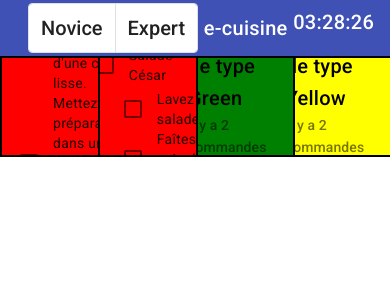
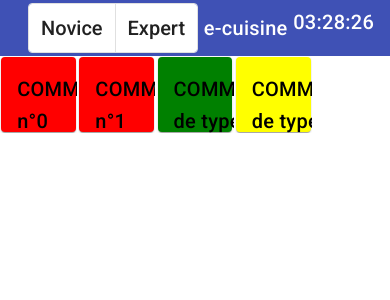
Before and after one commit to EvaRadu/eCuisine, an Angular app: page / in a window 390 px wide. Shown: the top 300 px of the page. Built offline with nearby package versions, Linux system fonts and the light colour scheme.

Commit message:
Responsive grid

```diff
--- a/src/app/app.component.ts
+++ b/src/app/app.component.ts
@@ -1,4 +1,4 @@
-import {Component, OnInit} from '@angular/core';
+import {Component, HostListener, OnInit} from '@angular/core';
 import {Task, tasks} from './tasks';
 
 @Component({
--- a/src/app/board/board.component.html
+++ b/src/app/board/board.component.html
@@ -1,21 +1,21 @@
 <div class="board">
-    <mat-grid-list cols="4">
+    <mat-grid-list class="grid" [cols]="breakpoint" (window:resize)="onResize($event)">
       <div *ngFor="let task of tasks">
         <mat-grid-tile *ngIf="notClusterize(task)"
             [colspan]="1"
             [rowspan]="1">
-          <app-card *ngIf="notClusterize(task)" [task]=task></app-card>
+          <app-card class="card" *ngIf="notClusterize(task)" [task]=task></app-card>
         </mat-grid-tile>
       </div>
 
       <mat-grid-tile [colspan]="1"
         [rowspan]="1">
-        <app-card-cluster *ngIf="clusterize" [numberOfCommand]="numberOfGreen()" [typeCluster]="'Green'"></app-card-cluster>
+        <app-card-cluster class="card" *ngIf="clusterize" [numberOfCommand]="numberOfGreen()" [typeCluster]="'Green'"></app-card-cluster>
       </mat-grid-tile>
 
       <mat-grid-tile [colspan]="1"
                      [rowspan]="1">
-        <app-card-cluster *ngIf="clusterize" [numberOfCommand]="numberOfYellow()" [typeCluster]="'Yellow'"></app-card-cluster>
+        <app-card-cluster class="card" *ngIf="clusterize" [numberOfCommand]="numberOfYellow()" [typeCluster]="'Yellow'"></app-card-cluster>
       </mat-grid-tile>
 
       </mat-grid-list>
--- a/src/app/board/board.component.scss
+++ b/src/app/board/board.component.scss
@@ -1,9 +1,13 @@
 .board{
     display: flex;
     flex-direction: column;
-    height: 100%;
-    max-height: 100%;
 }
+
+.card {
+  width: 97%;
+  height: 97%;
+}
+
 mat-grid-tile{
     height: fit-content;
     width: fit-content;
@@ -12,6 +16,9 @@ mat-grid-tile{
     height:max-content;
     width: max-content;
 }
+
+/*
 mat-grid-tile{
-    border: 2px solid black;
+  border: 2px solid black;
 }
+*/
--- a/src/app/board/board.component.ts
+++ b/src/app/board/board.component.ts
@@ -1,4 +1,4 @@
-import { Component } from '@angular/core';
+import { Component, HostListener } from '@angular/core';
 import {Task, tasks} from './../tasks';
 
 @Component({
@@ -10,6 +10,7 @@ import {Task, tasks} from './../tasks';
 export class BoardComponent {
   tasks = tasks;
   clusterize = true;
+  breakpoint = 5;
 
   notClusterize(task: Task) {
     if (task.pressingNumber != undefined) {
@@ -20,6 +21,25 @@ export class BoardComponent {
     }
     return true;
   }
+
+  onResize(event) {
+    this.breakpoint = this.getCols();
+  }
+
+  getCols() {
+    if (window.innerWidth < 600) {
+      return 1;
+    } else if (window.innerWidth >= 600 && window.innerWidth < 960) {
+      return 2;
+    } else if (window.innerWidth >= 960 && window.innerWidth < 1280) {
+      return 3;
+    } else if (window.innerWidth >= 1280 && window.innerWidth < 1920) {
+      return 4;
+    } else {
+      return 5;
+    }
+  }
+
 
   numberOfGreen() {
     let nbGreen = 0;
--- a/src/app/card-cluster/card-cluster.component.html
+++ b/src/app/card-cluster/card-cluster.component.html
@@ -3,7 +3,4 @@
     <mat-card-title>COMMANDE de type {{typeCluster}} </mat-card-title>
     <mat-card-subtitle>Il y a {{numberOfCommand}} commandes</mat-card-subtitle>
   </mat-card-header>
-  <mat-card-actions align="end">
-    <button mat-button *ngIf="true">VALIDER</button>
-  </mat-card-actions>
 </mat-card>
--- a/src/app/card-cluster/card-cluster.component.scss
+++ b/src/app/card-cluster/card-cluster.component.scss
@@ -0,0 +1,4 @@
+.cardCluster {
+  width: 100%;
+  height: 100%;
+}
--- a/src/app/card/card.component.html
+++ b/src/app/card/card.component.html
@@ -1,5 +1,5 @@
 
-<mat-card class="card" [ngStyle]="{background: getColor()}">
+  <mat-card class="card" [ngStyle]="{background: getColor()}">
     <mat-card-header>
       <mat-card-title>COMMANDE n°{{task.id}} </mat-card-title>
       <mat-card-subtitle>Recette de {{task.name}}</mat-card-subtitle>
--- a/src/app/card/card.component.scss
+++ b/src/app/card/card.component.scss
@@ -1,4 +1,4 @@
 .card {
-    max-width: 400px;
-    margin-bottom: 8px;
+    width: 100%;
+    height: 100%;
   }
--- a/tsconfig.json
+++ b/tsconfig.json
@@ -5,7 +5,7 @@
     "baseUrl": "./",
     "outDir": "./dist/out-tsc",
     "forceConsistentCasingInFileNames": true,
-    "strict": true,
+    "strict": false,
     "noImplicitOverride": true,
     "noPropertyAccessFromIndexSignature": true,
     "noImplicitReturns": true,
```
